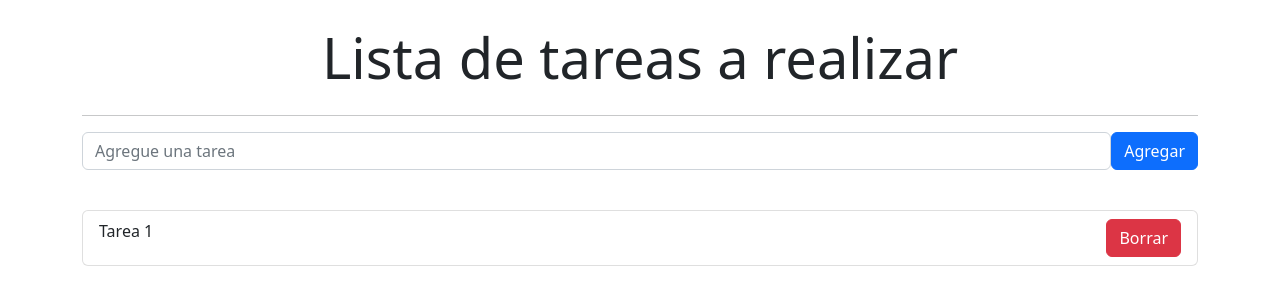
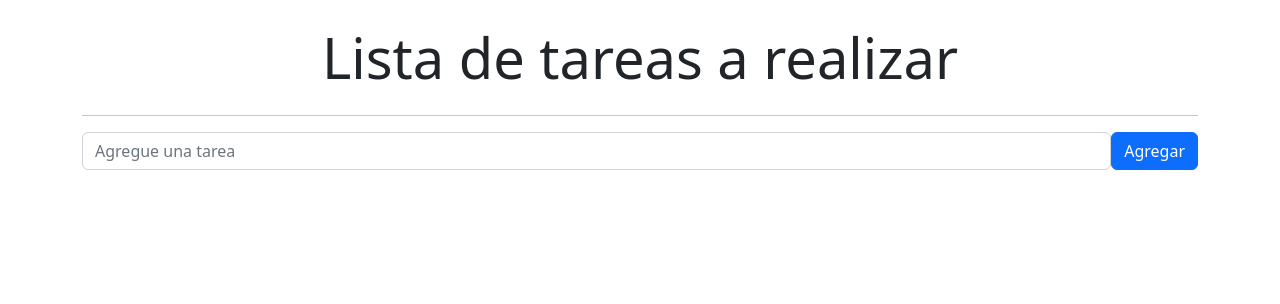
Before and after one commit to Vicopalacio/listaTareas, a React (Create React App) app: page / in a window 1280 px wide. Shown: the top 304 px of the page. Built offline with nearby package versions, Linux system fonts and the light colour scheme.

Commit message:
pudimos agregar las tareas al arreglo con su respectivo nombre

```diff
--- a/src/components/FormTareas.jsx
+++ b/src/components/FormTareas.jsx
@@ -28,7 +28,7 @@ const FormTareas = () => {
           </Button>
         </Form.Group>
       </Form>
-      <ListaTareas></ListaTareas>
+      <ListaTareas arregloTareas = {arregloTareas}></ListaTareas>
     </>
   );
 };
--- a/src/components/ItemTarea.jsx
+++ b/src/components/ItemTarea.jsx
@@ -1,10 +1,11 @@
 import React from "react";
 import { Button, ListGroup } from "react-bootstrap";
 
-const ItemTarea = () => {
+const ItemTarea = ({nombreTarea}) => {
   return (
     <ListGroup.Item className="my-4 d-flex justify-content-between">
-      Tarea 1<Button variant="danger">Borrar</Button>
+    {nombreTarea}
+    <Button variant="danger">Borrar</Button>
     </ListGroup.Item>
   );
 };
--- a/src/components/ListaTareas.jsx
+++ b/src/components/ListaTareas.jsx
@@ -2,10 +2,12 @@ import React from "react";
 import { ListGroup } from "react-bootstrap";
 import ItemTarea from "./ItemTarea";
 
-const ListaTareas = () => {
+const ListaTareas = ({arregloTareas}) => {
   return (
     <ListGroup>
-      <ItemTarea></ItemTarea>
+      {
+        arregloTareas.map((tarea, posicion)=> <ItemTarea key={posicion} nombreTarea={tarea}></ItemTarea>)
+      }
     </ListGroup>
   );
 };
```
